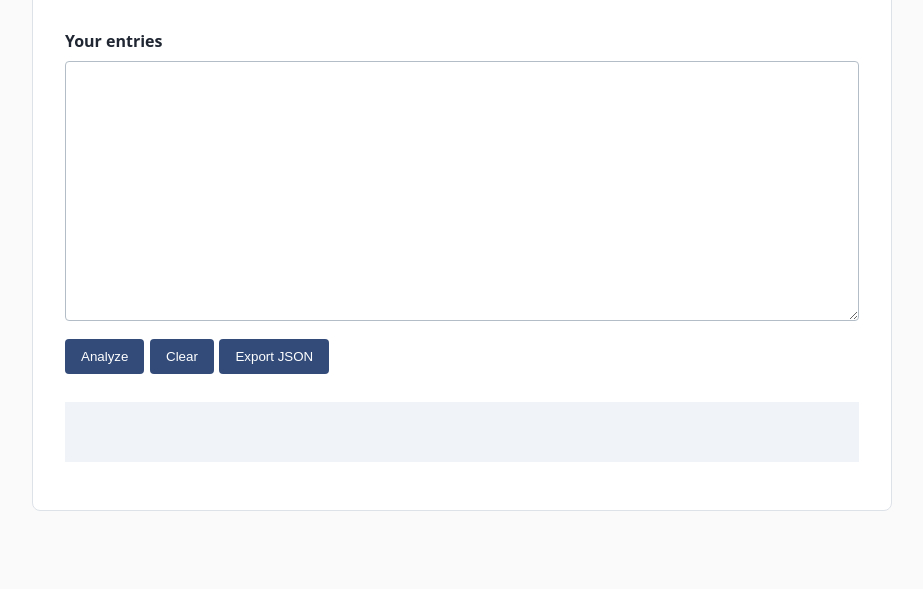
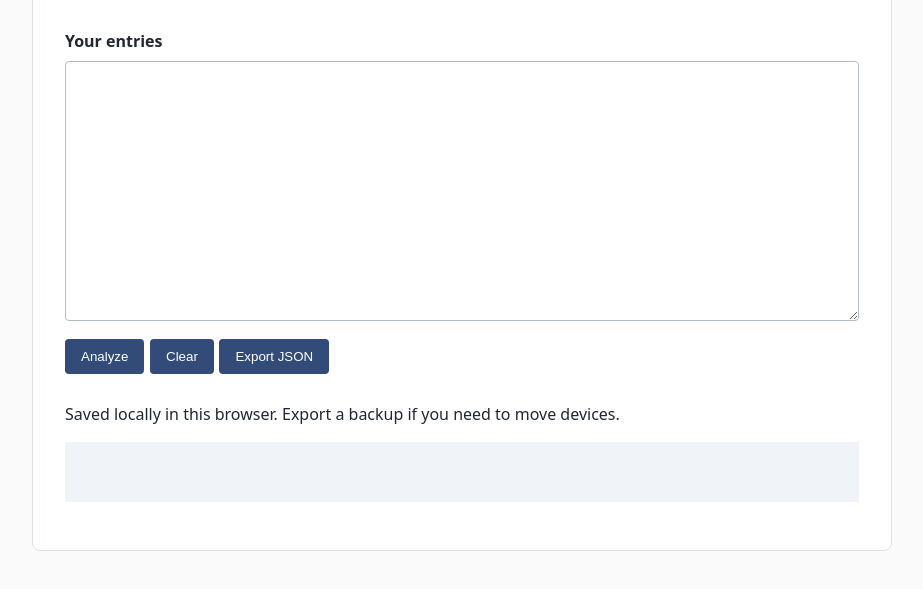
Before and after one commit to itsfuad/pomodoro-desk, a plain HTML site: page index.html in a window 1280 px wide. Shown: the part 159-748 px from the top of the page, without its empty margins (178-1101 px from the left). Drawn offline with Linux system fonts and the light colour scheme.

Commit message:
Explain browser-local storage expectations

```diff
--- a/index.html
+++ b/index.html
@@ -4,5 +4,5 @@
 <body><main><header><h1>pomodoro-desk</h1><p>Estimate focused work sessions and short breaks from task minutes.</p></header>
 <label for="source">Your entries</label><textarea id="source" rows="11" spellcheck="false"></textarea>
 <div class="actions"><button id="analyze">Analyze</button><button id="clear">Clear</button><button id="export">Export JSON</button></div>
-<pre id="result" role="status" aria-live="polite"></pre></main>
+<p class="hint">Saved locally in this browser. Export a backup if you need to move devices.</p><pre id="result" role="status" aria-live="polite"></pre></main>
 <script src="engine.js"></script><script src="app.js"></script></body></html>
```
